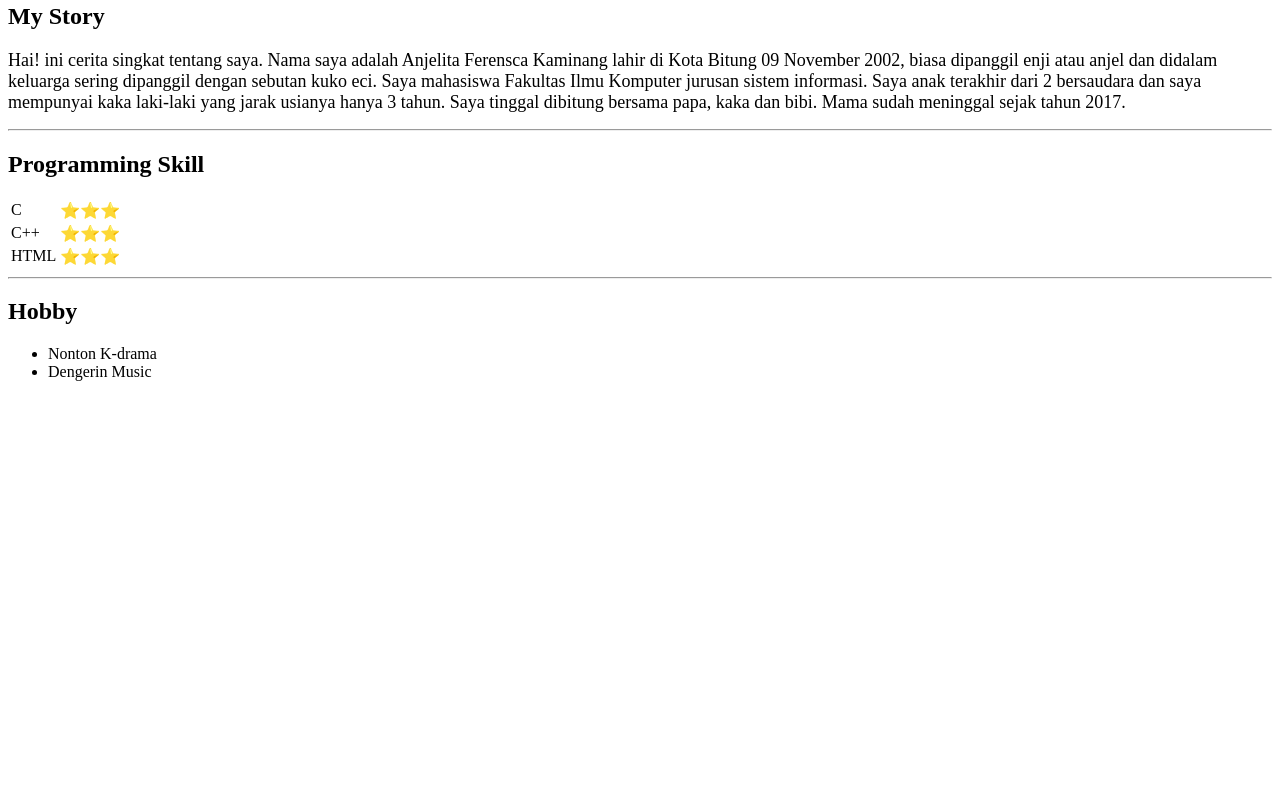
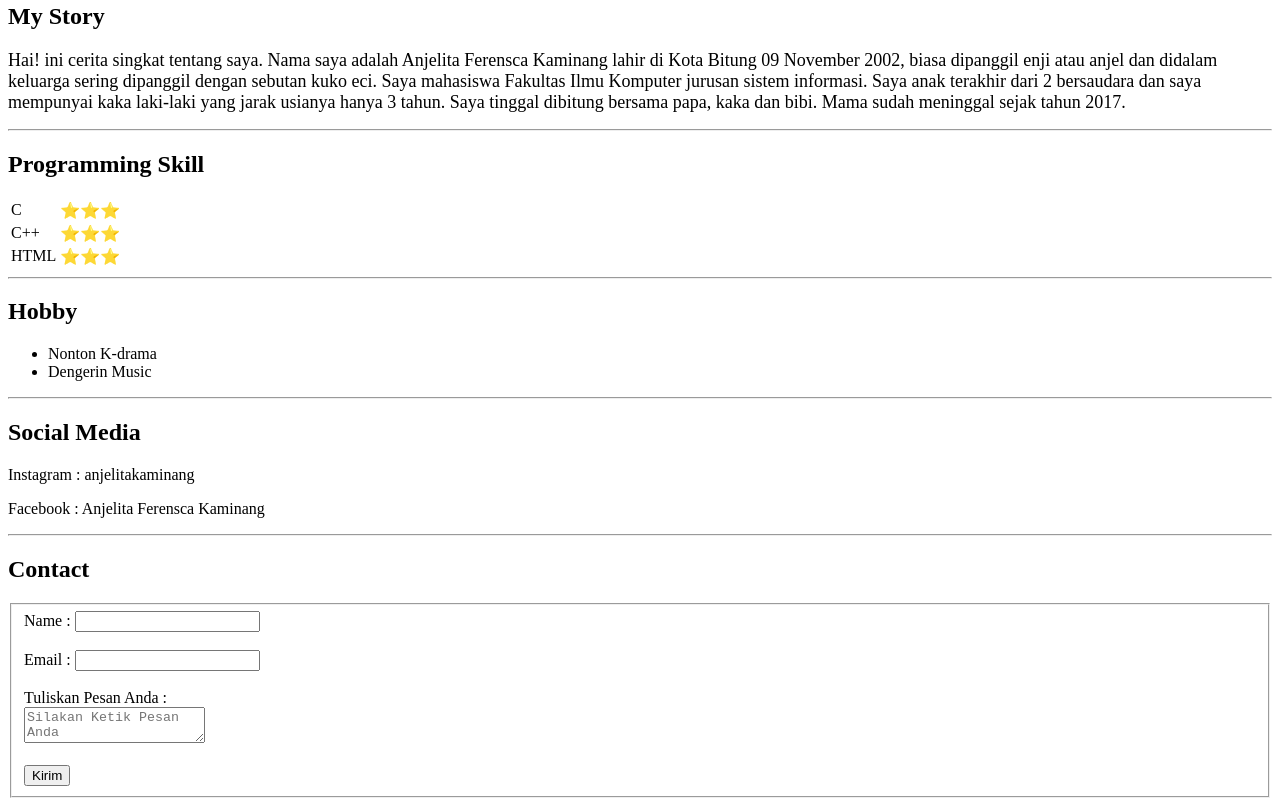
Before and after one commit to anjelitakaminang/firstweb, a plain HTML site: page index.html in a window 1280 px wide. Shown: the part 483-1289 px from the top of the page. Before the commit the page ends 880 px from the top, so only its background shows below. Drawn offline with Linux system fonts and the light colour scheme.

Commit message:
three push

```diff
--- a/index.html
+++ b/index.html
@@ -39,29 +39,36 @@
             <li>Sekolah Dasar : SD GMIM 1 BITUNG</li>
             <li>
                 <p>
-                            Sekolah Menegah Pertama : <a href="http://smpn2bitung.mysch.id/"target="blank">SMP NEGERI 2 BITUNG</a>
+                    Sekolah Menegah Pertama : <a href="http://smpn2bitung.mysch.id/" target="blank">SMP NEGERI 2
+                        BITUNG</a>
                 </p>
             </li>
             <li>
                 <p>
-                            Sekolah Menegah Atas : <a href="https://sekolah.data.kemdikbud.go.id/index.php/chome/profil/6c741d47-2ad4-48c4-b0a6-319e9312a86d" target="blank">SMA NEGERI 2 BITUNG</a>
+                    Sekolah Menegah Atas : <a
+                        href="https://sekolah.data.kemdikbud.go.id/index.php/chome/profil/6c741d47-2ad4-48c4-b0a6-319e9312a86d"
+                        target="blank">SMA NEGERI 2 BITUNG</a>
                 </p>
 
             </li>
         </ol>
     </footer>
     <hr />
-            <section id= "My story">
+    <section id="My story">
         <h2>My Story</h2>
         <p>
             <span style="font-size: large;">
-                        Hai! ini cerita singkat tentang saya. Nama saya adalah Anjelita Ferensca Kaminang lahir di Kota Bitung 09 November 2002, biasa dipanggil enji atau anjel dan didalam keluarga sering dipanggil dengan sebutan kuko eci. Saya mahasiswa Fakultas Ilmu Komputer jurusan sistem informasi. Saya anak terakhir dari 2 bersaudara dan saya mempunyai kaka laki-laki yang jarak usianya hanya 3 tahun. Saya tinggal dibitung bersama papa, kaka dan bibi. Mama sudah meninggal sejak tahun 2017.
+                Hai! ini cerita singkat tentang saya. Nama saya adalah Anjelita Ferensca Kaminang lahir di Kota Bitung
+                09 November 2002, biasa dipanggil enji atau anjel dan didalam keluarga sering dipanggil dengan sebutan
+                kuko eci. Saya mahasiswa Fakultas Ilmu Komputer jurusan sistem informasi. Saya anak terakhir dari 2
+                bersaudara dan saya mempunyai kaka laki-laki yang jarak usianya hanya 3 tahun. Saya tinggal dibitung
+                bersama papa, kaka dan bibi. Mama sudah meninggal sejak tahun 2017.
             </span>
         </p>
     </section>
     <hr />
 
-         <section id ="Progamming skill">
+    <section id="Progamming skill">
         <table>
             <h1>Programming Skill</h1>
             <tr>
@@ -78,7 +85,7 @@
             </tr>
         </table>
     </section>
-         <hr/>
+    <hr />
     <section id="Hobby">
         <h2>Hobby</h2>
         <ul>
@@ -86,6 +93,33 @@
             <li>Dengerin Music</li>
         </ul>
     </section>
+    <hr />
+    <section id ="Social Media">
+        <h2>Social Media</h2>
+        <p>Instagram : anjelitakaminang</p>
+        <p>Facebook  : Anjelita Ferensca Kaminang</p>
+    </section>
+    <hr />
+    <section id="Contact">
+        <h1>Contact</h1>
+        <fieldset>
+            <form>
+                <label for="Name">Name :</label>
+                <input type="text" name="name">
+                <br />
+                <br />
+                <label for="Email">Email :</label>
+                <input type="text" name="Email">
+                <br />
+                <br />
+                <label>Tuliskan Pesan Anda : </label><br />
+                <textarea placeholder="Silakan Ketik Pesan Anda"></textarea><br />
+                <br />
+                <button>Kirim</button>
+            </form>
+        </fieldset>
+    </section>
+
 </body>
 
 </html>
```
Lines whose indentation alone changed are shown as unchanged.
